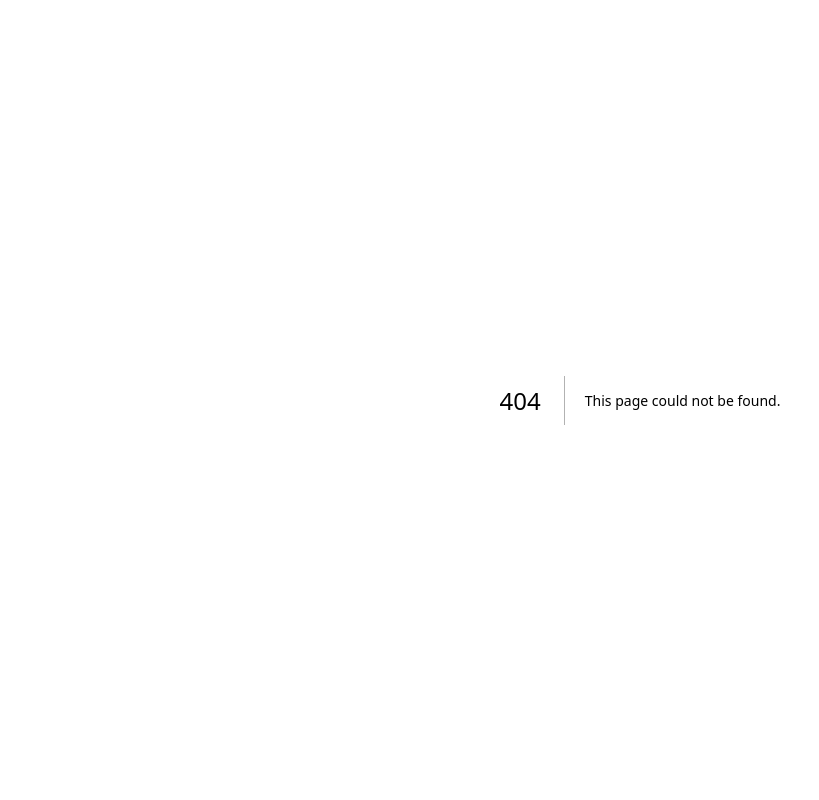
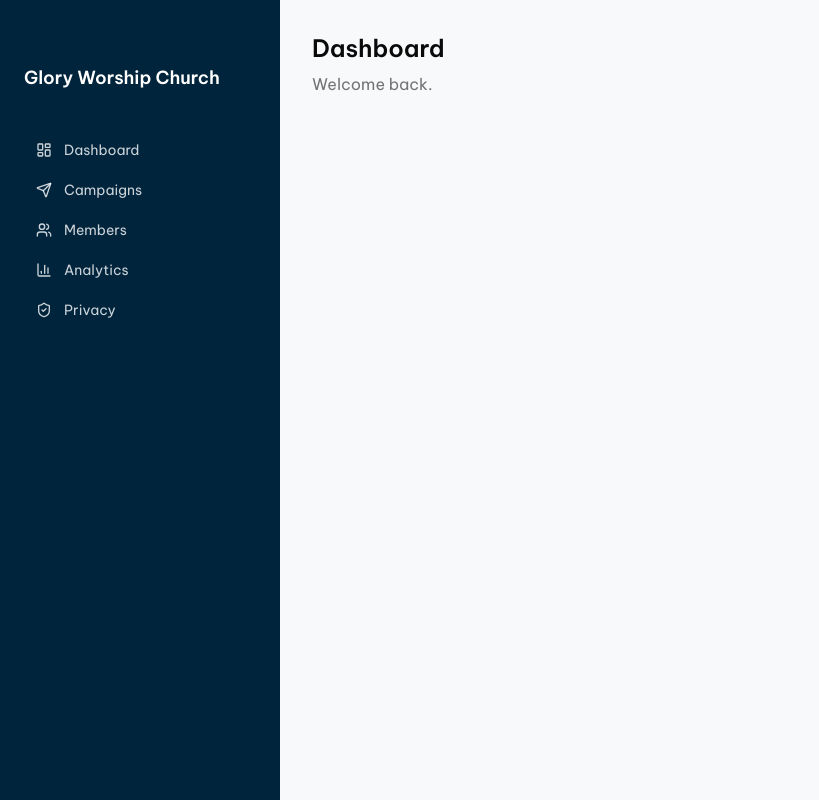
Before and after one commit to EzeoyeGoodluck/gwc-newsletter, a Next.js app: page /dashboard in a window 1280 px wide. Before the commit this address had no page. Shown: the whole page, without its empty margins (0-819 px from the left). Built offline with nearby package versions, Linux system fonts and the light colour scheme.

Commit message:
Add custom Tailwind design tokens and font setup (Manrope, Be Vietnam Pro) from Figma

```diff
--- /dev/null
+++ b/src/app/(admin)/dashboard/page.tsx
@@ -0,0 +1,8 @@
+export default function DashbaordPage() {
+  return (
+    <div>
+      <h1 className="text-2xl font-semibold">Dashboard</h1>
+      <p className="text-muted-foreground mt-2">Welcome back.</p>
+    </div>
+  );
+}
--- /dev/null
+++ b/src/app/(admin)/layout.tsx
@@ -0,0 +1,14 @@
+import { SideNavBar } from "@/components/layout/side-nav-bar";
+
+export default function AdminLayout({
+  children,
+}: {
+  children: React.ReactNode;
+}) {
+  return (
+    <div className="flex min-h-screen bg-gwc-surface">
+      <SideNavBar />
+      <main className="flex-1 ml-[280px] p-8">{children}</main>
+    </div>
+  );
+}
--- a/src/app/globals.css
+++ b/src/app/globals.css
@@ -46,6 +46,36 @@
   --radius-2xl: calc(var(--radius) * 1.8);
   --radius-3xl: calc(var(--radius) * 2.2);
   --radius-4xl: calc(var(--radius) * 2.6);
+
+  /* Core surfaces */
+  --color-gwc-navy: #00243c;
+  --color-gwc-navy-light: #003a5d;
+  --color-gwc-surface: #f8f9fa;
+  --color-gwc-muted-bg: #f3f4f5;
+  --color-gwc-border: #c2c7cf;
+
+  /* Text */
+  --color-gwc-text-heading: #00243c;
+  --color-gwc-text-body: #42474e;
+  --color-gwc-text-muted: #6b7280;
+
+  /* Accent (primary CTA - "Send Newsletter", "Create Newsletter") */
+  --color-gwc-gold: #fed65b;
+  --color-gwc-gold-text: #745c00;
+
+  /* Status pill backgrounds (campaign table) */
+  --color-gwc-status-draft-bg: #e1e3e4;
+  --color-gwc-status-sent-bg: #e6f4ea;
+  --color-gwc-status-scheduled-bg: #fed65b;
+
+  /* Radii */
+  --radius-gwc-card: 12px;
+  --radius-gwc-pill: 9999px;
+  --radius-gwc-input: 8px;
+
+  /* Fonts */
+  --font-gwc-heading: var(--font-gwc-heading), "Manrope", sans-serif;
+  --font-gwc-body: var(--font-gwc-body), "Be Vietnam Pro", sans-serif;
 }
 
 :root {
--- a/src/app/layout.tsx
+++ b/src/app/layout.tsx
@@ -1,29 +1,32 @@
 import type { Metadata } from "next";
-import { Geist, Geist_Mono } from "next/font/google";
+import { Manrope, Be_Vietnam_Pro } from "next/font/google";
 import "./globals.css";
 
-const geistSans = Geist({
-  variable: "--font-geist-sans",
+const manrope = Manrope({
   subsets: ["latin"],
+  variable: "--font-gwc-heading",
+  weight: ["400", "500", "600", "700"],
 });
 
-const geistMono = Geist_Mono({
-  variable: "--font-geist-mono",
+const beVietnamPro = Be_Vietnam_Pro({
   subsets: ["latin"],
+  variable: "--font-gwc-body",
+  weight: ["400", "500", "600"],
 });
 
 export const metadata: Metadata = {
-  title: "Create Next App",
-  description: "Generated by create next app",
+  title: "GWC Newsletter",
+  description: "Newsletter and communication platform for Glory Worship Church",
 };
 
 export default function RootLayout({ children }: LayoutProps<"/">) {
   return (
-    <html
-      lang="en"
-      className={`${geistSans.variable} ${geistMono.variable} h-full antialiased`}
-    >
-      <body className="min-h-full flex flex-col">{children}</body>
+    <html lang="en">
+      <body
+        className={`${manrope.variable} ${beVietnamPro.variable} font-gwc-body antialiased`}
+      >
+        {children}
+      </body>
     </html>
   );
 }
--- /dev/null
+++ b/src/components/layout/side-nav-bar.tsx
@@ -0,0 +1,43 @@
+import Link from "next/link";
+import {
+  LayoutDashboard,
+  Send,
+  Users,
+  BarChart3,
+  ShieldCheck,
+} from "lucide-react";
+
+const navItems = [
+  { label: "Dashboard", href: "/dashboard", icon: LayoutDashboard },
+  { label: "Campaigns", href: "/campaigns", icon: Send },
+  { label: "Members", href: "/members", icon: Users },
+  { label: "Analytics", href: "/analytics", icon: BarChart3 },
+  { label: "Privacy", href: "/privacy", icon: ShieldCheck },
+];
+
+export function SideNavBar() {
+  return (
+    <aside className="fixed left-0 top-0 h-screen w-[280px] bg-gwc-navy px-6 py-16 flex flex-col justify-between">
+      <div>
+        <div className="text-white font-semibold text-lg mb-10">
+          Glory Worship Church
+        </div>
+        <nav className="flex flex-col gap-1">
+          {navItems.map((item) => {
+            const Icon = item.icon;
+            return (
+              <Link
+                key={item.href}
+                href={item.href}
+                className="flex items-center gap-3 text-white/80 hover:text-white hover:bg-white/10 rounded-md px-3 py-2 text-sm transition-colors"
+              >
+                <Icon className="h-4 w-4" />
+                {item.label}
+              </Link>
+            );
+          })}
+        </nav>
+      </div>
+    </aside>
+  );
+}
```
